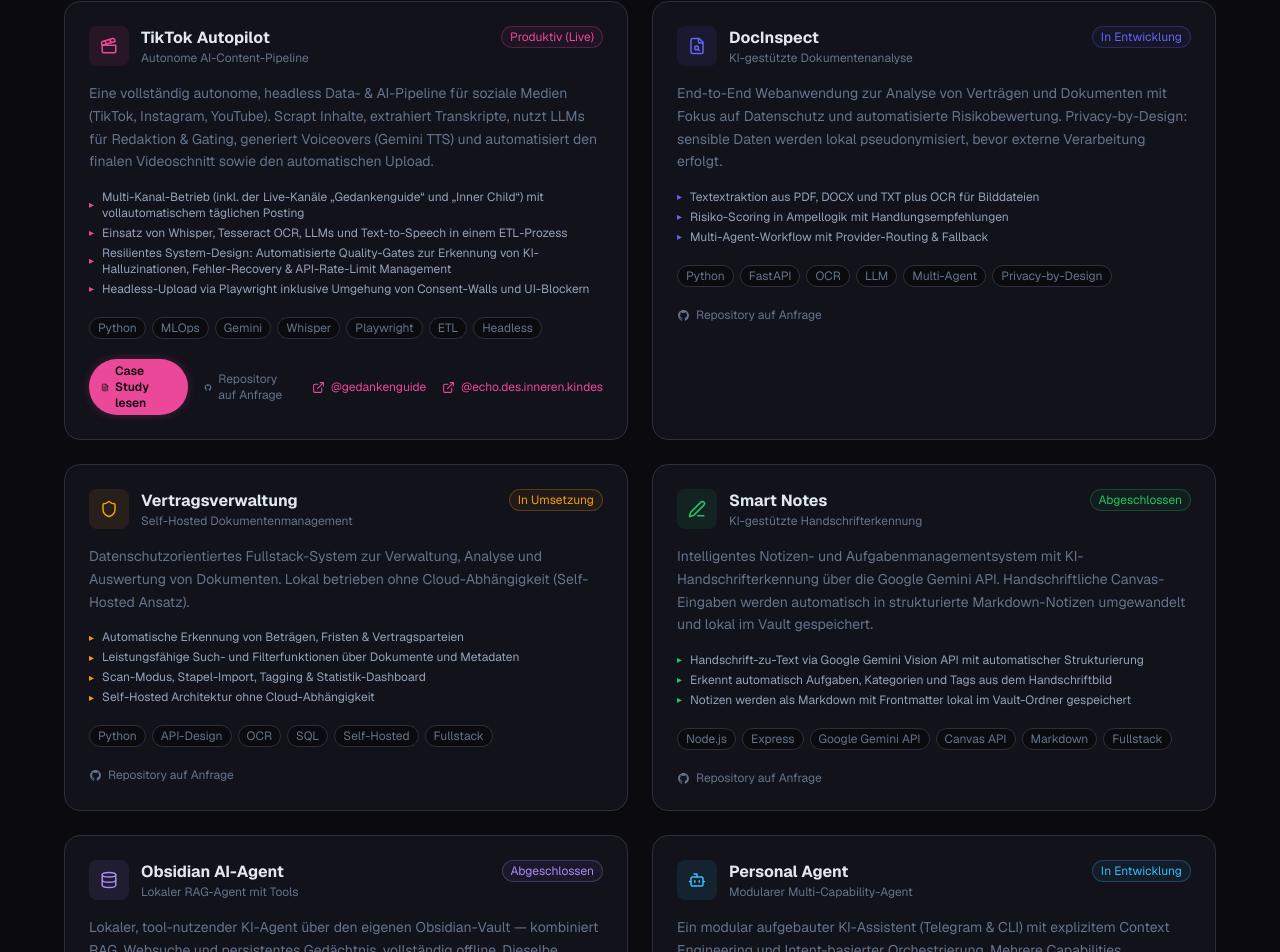
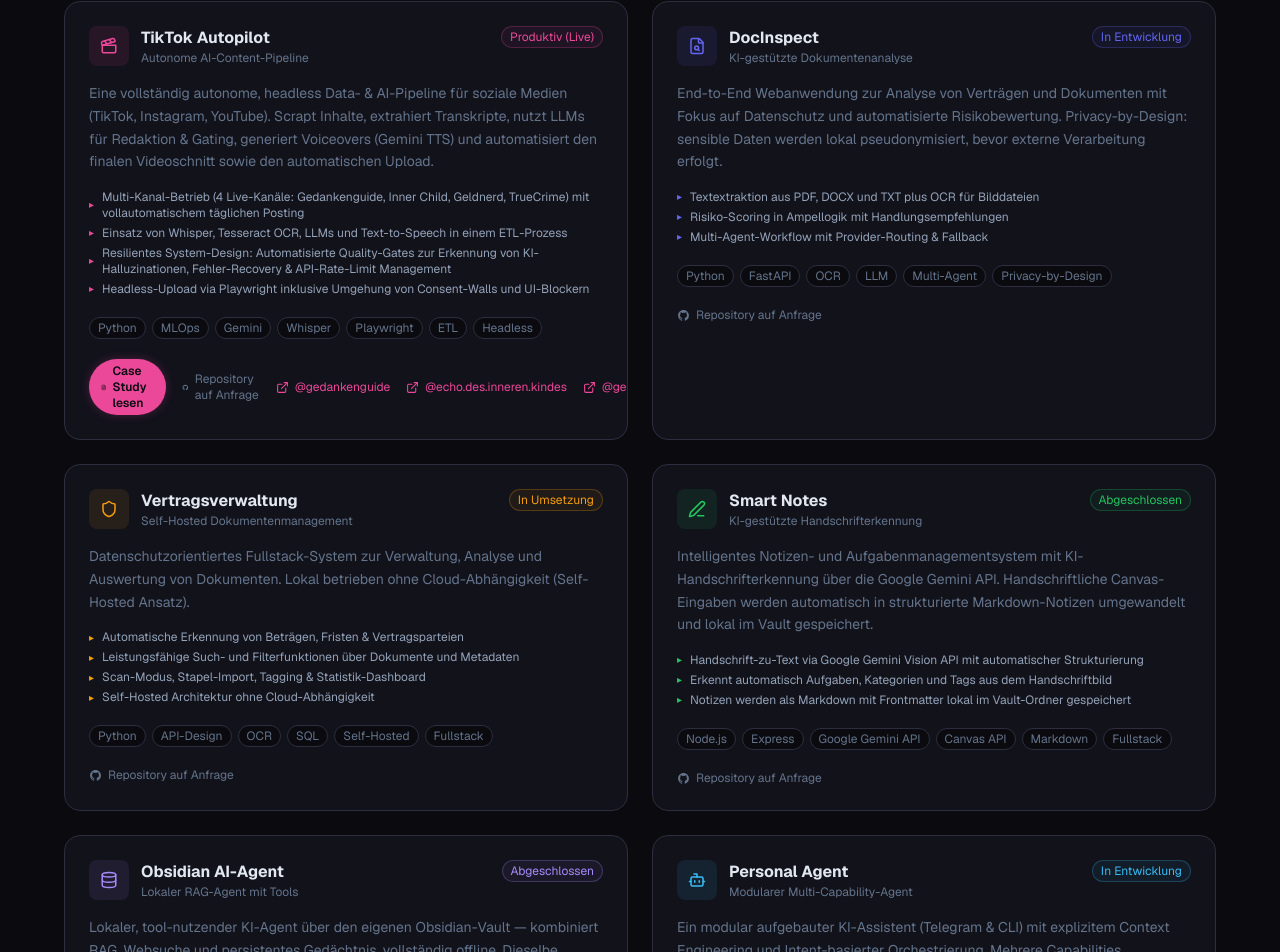
Before and after one commit to saschaschumbera/portfolio, a Next.js app: page / in a window 1280 px wide. Shown: the part 1075-2027 px from the top of the page. Built offline with nearby package versions, Linux system fonts and the light colour scheme.

Commit message:
feat: add geldnerd and truecrime channel links

```diff
--- a/src/components/Projects.tsx
+++ b/src/components/Projects.tsx
@@ -16,7 +16,7 @@ const GithubIcon = () => (
 );
 
 const projectMeta = [
-  { icon: Clapperboard, accent: "#ec4899", github: null, videoSrc: null, caseStudyUrl: "/case-studies/tiktok-autopilot", tags: ["Python", "MLOps", "Gemini", "Whisper", "Playwright", "ETL", "Headless"], externalLinks: [{ label: "@gedankenguide", url: "https://www.tiktok.com/@gedankenguide" }, { label: "@echo.des.inneren.kindes", url: "https://www.tiktok.com/@echo.des.inneren.kindes" }] },
+  { icon: Clapperboard, accent: "#ec4899", github: null, videoSrc: null, caseStudyUrl: "/case-studies/tiktok-autopilot", tags: ["Python", "MLOps", "Gemini", "Whisper", "Playwright", "ETL", "Headless"], externalLinks: [{ label: "@gedankenguide", url: "https://www.tiktok.com/@gedankenguide" }, { label: "@echo.des.inneren.kindes", url: "https://www.tiktok.com/@echo.des.inneren.kindes" }, { label: "@geldnerd", url: "https://www.tiktok.com/@geldnerd" }, { label: "@truecrime_DE.exe", url: "https://www.tiktok.com/@truecrime_DE.exe" }] },
   { icon: FileSearch, accent: "#6366f1", github: null, videoSrc: null, caseStudyUrl: null, tags: ["Python", "FastAPI", "OCR", "LLM", "Multi-Agent", "Privacy-by-Design"] },
   { icon: Shield, accent: "#f59e0b", github: null, videoSrc: null, tags: ["Python", "API-Design", "OCR", "SQL", "Self-Hosted", "Fullstack"] },
   { icon: PenLine, accent: "#22c55e", github: null, videoSrc: null, tags: ["Node.js", "Express", "Google Gemini API", "Canvas API", "Markdown", "Fullstack"] },
--- a/src/lib/translations.ts
+++ b/src/lib/translations.ts
@@ -134,7 +134,7 @@ export const t = {
           description: "Eine vollständig autonome, headless Data- & AI-Pipeline für soziale Medien (TikTok, Instagram, YouTube). Scrapt Inhalte, extrahiert Transkripte, nutzt LLMs für Redaktion & Gating, generiert Voiceovers (Gemini TTS) und automatisiert den finalen Videoschnitt sowie den automatischen Upload.",
           status: "Produktiv (Live)",
           highlights: [
-            "Multi-Kanal-Betrieb (inkl. der Live-Kanäle „Gedankenguide“ und „Inner Child“) mit vollautomatischem täglichen Posting",
+            "Multi-Kanal-Betrieb (4 Live-Kanäle: Gedankenguide, Inner Child, Geldnerd, TrueCrime) mit vollautomatischem täglichen Posting",
             "Einsatz von Whisper, Tesseract OCR, LLMs und Text-to-Speech in einem ETL-Prozess",
             "Resilientes System-Design: Automatisierte Quality-Gates zur Erkennung von KI-Halluzinationen, Fehler-Recovery & API-Rate-Limit Management",
             "Headless-Upload via Playwright inklusive Umgehung von Consent-Walls und UI-Blockern",
@@ -385,7 +385,7 @@ export const t = {
           description: "A fully autonomous, headless data & AI pipeline for social media (TikTok, Instagram, YouTube). Scrapes content, extracts transcripts, uses LLMs for editing & gating, generates voiceovers (Gemini TTS), and automates the final video editing as well as the upload.",
           status: "Live (Production)",
           highlights: [
-            "Multi-channel operation (including the live channels 'Gedankenguide' and 'Inner Child') with fully automated daily posting",
+            "Multi-channel operation (4 live channels: Gedankenguide, Inner Child, Geldnerd, TrueCrime) with fully automated daily posting",
             "Integration of Whisper, Tesseract OCR, LLMs, and Text-to-Speech in an ETL process",
             "Resilient system design: Automated quality gates for detecting AI hallucinations, error recovery & API rate-limit management",
             "Headless upload via Playwright including bypassing consent walls and UI blockers",
```
